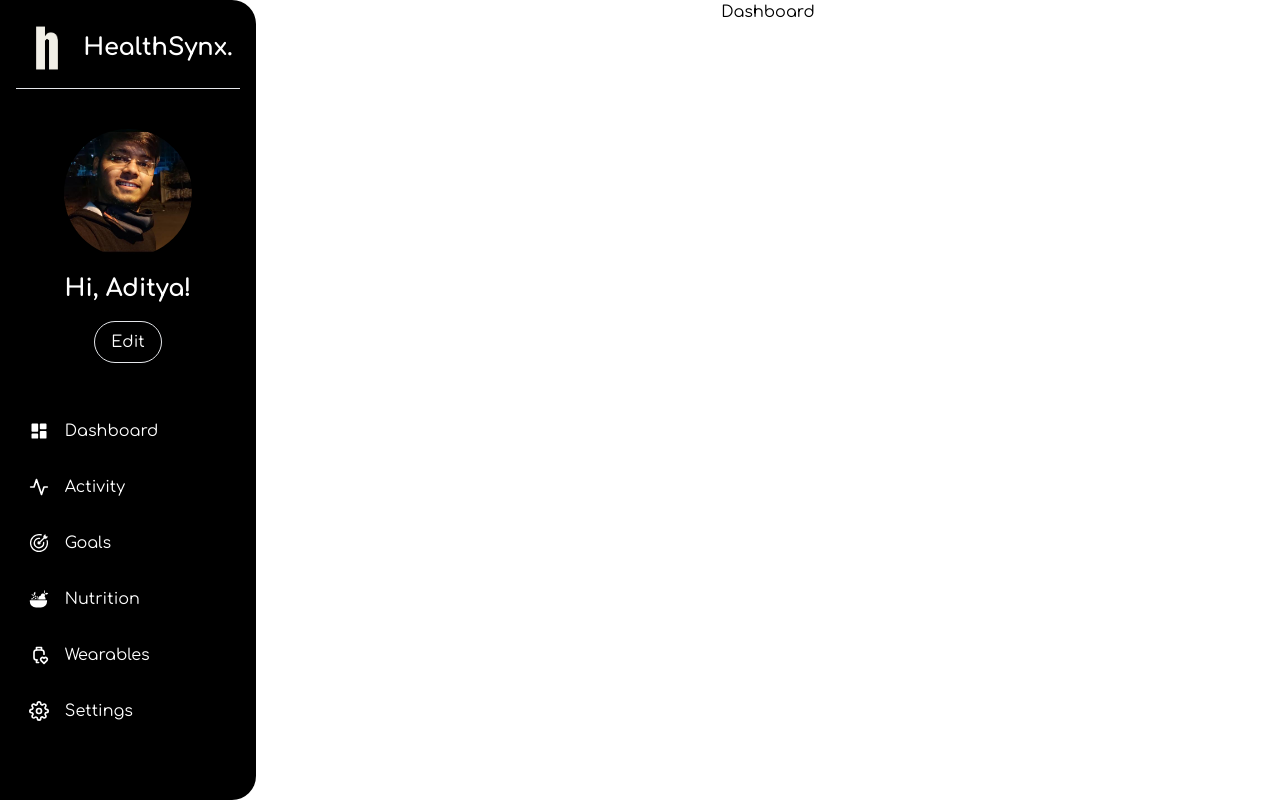
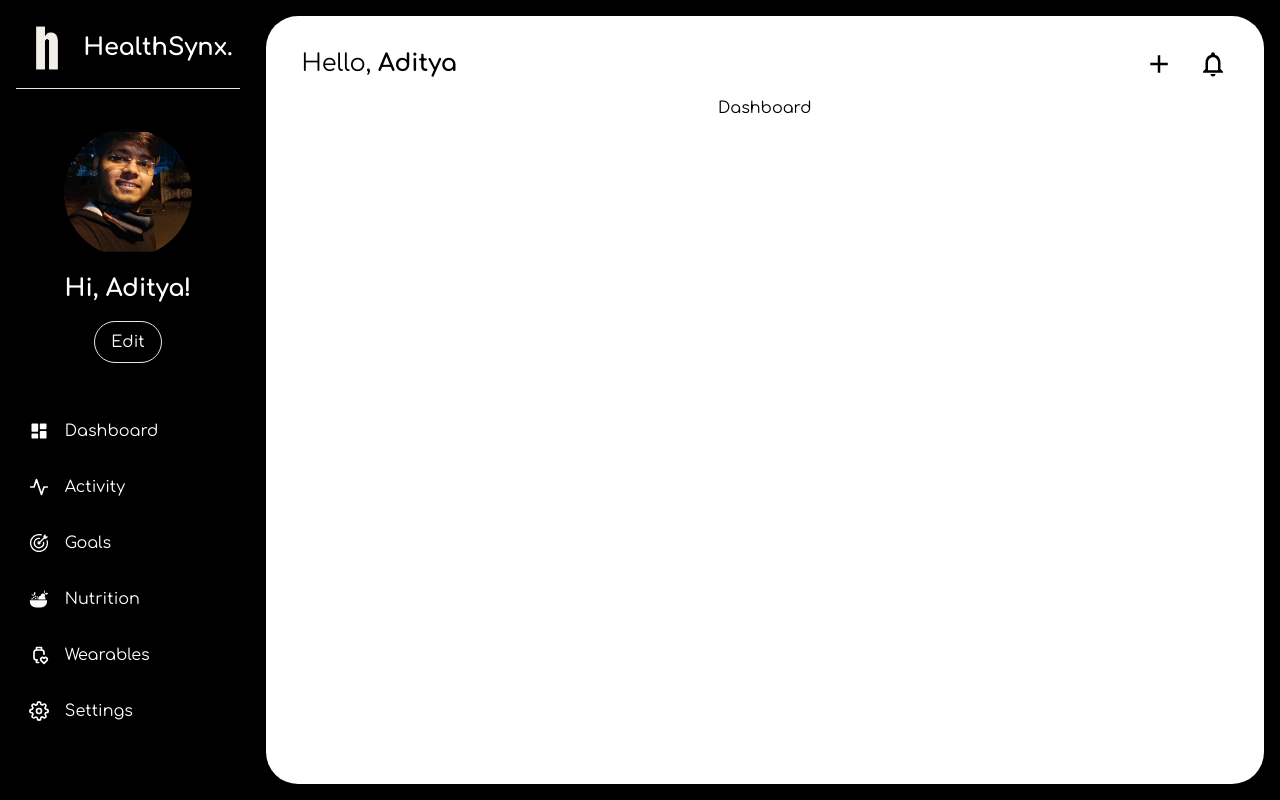
Before and after one commit to adityaj07/healthsynx, a React (Vite) app in the folder frontend/: page /dashboard in a window 1280 px wide. Built offline with nearby package versions, Linux system fonts and the light colour scheme.

Commit message:
update: dashboard ui update

```diff
--- /dev/null
+++ b/frontend/src/components/NavDashboard.jsx
@@ -0,0 +1,19 @@
+import React from "react";
+import { MdNotificationsNone } from "react-icons/md";
+import { MdAdd} from "react-icons/md";
+
+const NavDashboard = () => {
+  return (
+    <div className="flex justify-between items-center h-[4rem] p-4  rounded-[1.5rem] mx-5 mt-4 ">
+      <h1 className="text-2xl">Hello, <span className="font-bold">Aditya</span></h1>
+      <div className="flex items-center gap-6">
+
+          <MdAdd size={30}/>
+          <MdNotificationsNone  size={30}/>
+
+      </div>
+    </div>
+  );
+};
+
+export default NavDashboard;
--- a/frontend/src/components/Navbar.jsx
+++ b/frontend/src/components/Navbar.jsx
@@ -34,9 +34,9 @@ const Navbar = () => {
                   key={link}
                   className="p-2 md:px-2 lg:px-4 cursor-pointer hover:text-gray-300 transition-colors duration-200"
                 >
-                  <Link to={`/${link === "Home" ? "" : link.toLowerCase()}`}>
+              <Link to={`/${link === "Home" ? "" : link.toLowerCase()}`}  className="focus:font-bold">
                     {link}
-                  </Link>
+                </Link>
                 </li>
               ))}
             </ul>
--- a/frontend/src/components/Sidebar.jsx
+++ b/frontend/src/components/Sidebar.jsx
@@ -8,7 +8,7 @@ import { GiFruitBowl } from "react-icons/gi";
 import { TbDeviceWatchHeart } from "react-icons/tb";
 import { FiSettings } from "react-icons/fi";
 import { LuLogOut } from "react-icons/lu";
-import { Link } from "react-router-dom";
+import { NavLink } from "react-router-dom";
 
 const menuLinks = [
   {
@@ -53,11 +53,12 @@ const Sidebar = () => {
         <SidebarProfile />
         <ul className="flex flex-col items-center justify-center gap-4 text-white mt-12 w-full">
           {menuLinks.map((link) => (
-            <Link
+            <NavLink
+              key={link.title}
               to={`/dashboard${
                 link.title === "Dashboard" ? "" : "/" + link.title.toLowerCase()
               }`}
-              className="cursor-pointer rounded-lg hover:bg-gray-400 hover:bg-opacity-20 transition-colors duration-200 w-full gap-4"
+              className={`cursor-pointer rounded-lg transition-colors duration-200 w-full gap-4 hover:bg-gray-400 hover:bg-opacity-20`}
             >
               <li
                 key={link.title}
@@ -66,7 +67,7 @@ const Sidebar = () => {
                 <span>{<link.icon size={20} />}</span>
                 <span>{link.title}</span>
               </li>
-            </Link>
+            </NavLink>
           ))}
         </ul>
 
--- a/frontend/src/index.css
+++ b/frontend/src/index.css
@@ -1,3 +1,7 @@
 @tailwind base;
 @tailwind components;
 @tailwind utilities;
+
+/* .active{
+    @apply border-r-[0.7rem] bg-gray-400 bg-opacity-20 transition-colors duration-200;
+} */
--- a/frontend/src/pages/Dashboard.jsx
+++ b/frontend/src/pages/Dashboard.jsx
@@ -1,15 +1,20 @@
 import React from "react";
 import Sidebar from "../components/Sidebar";
 import { Outlet } from "react-router-dom";
+import NavDashboard from "../components/NavDashboard";
 
 const Dashboard = () => {
   return (
-    <div className="flex">
+    <div className="flex bg-black h-screen">
       <div className="w-[30%] lg:w-[20%]">
-      <Sidebar />
+        <Sidebar />
       </div>
-      <div className="h-screen md:w-[70%] lg:w-[80%] bg-white ">
-        <Outlet></Outlet>
+
+      <div className="min-h-[96vh] md:w-[70%] lg:w-[80%] rounded-[2rem] m-4 bg-white overflow-hidden">
+        <NavDashboard />
+        <div className="text-black h-full">
+          <Outlet></Outlet>
+        </div>
       </div>
     </div>
   );
--- /dev/null
+++ b/frontend/src/pages/Dashboard/Profile.jsx
@@ -0,0 +1,9 @@
+import React from 'react'
+
+const Profile = () => {
+  return (
+    <div>Profile</div>
+  )
+}
+
+export default Profile
--- a/frontend/tailwind.config.js
+++ b/frontend/tailwind.config.js
@@ -1,15 +1,12 @@
 /** @type {import('tailwindcss').Config} */
 export default {
-  content: [
-    "./index.html",
-    "./src/**/*.{js,ts,jsx,tsx}",
-  ],
+  content: ["./index.html", "./src/**/*.{js,ts,jsx,tsx}"],
   theme: {
     extend: {
-      fontFamily:{
-        Comfortaa:["comfortaa","cursive"]
-      }
+      fontFamily: {
+        Comfortaa: ["comfortaa", "cursive"],
+      },
     },
   },
   plugins: [],
-}
+};
```
Also changed, not shown: frontend/src/pages/Home.jsx (+7 -2 lines).
